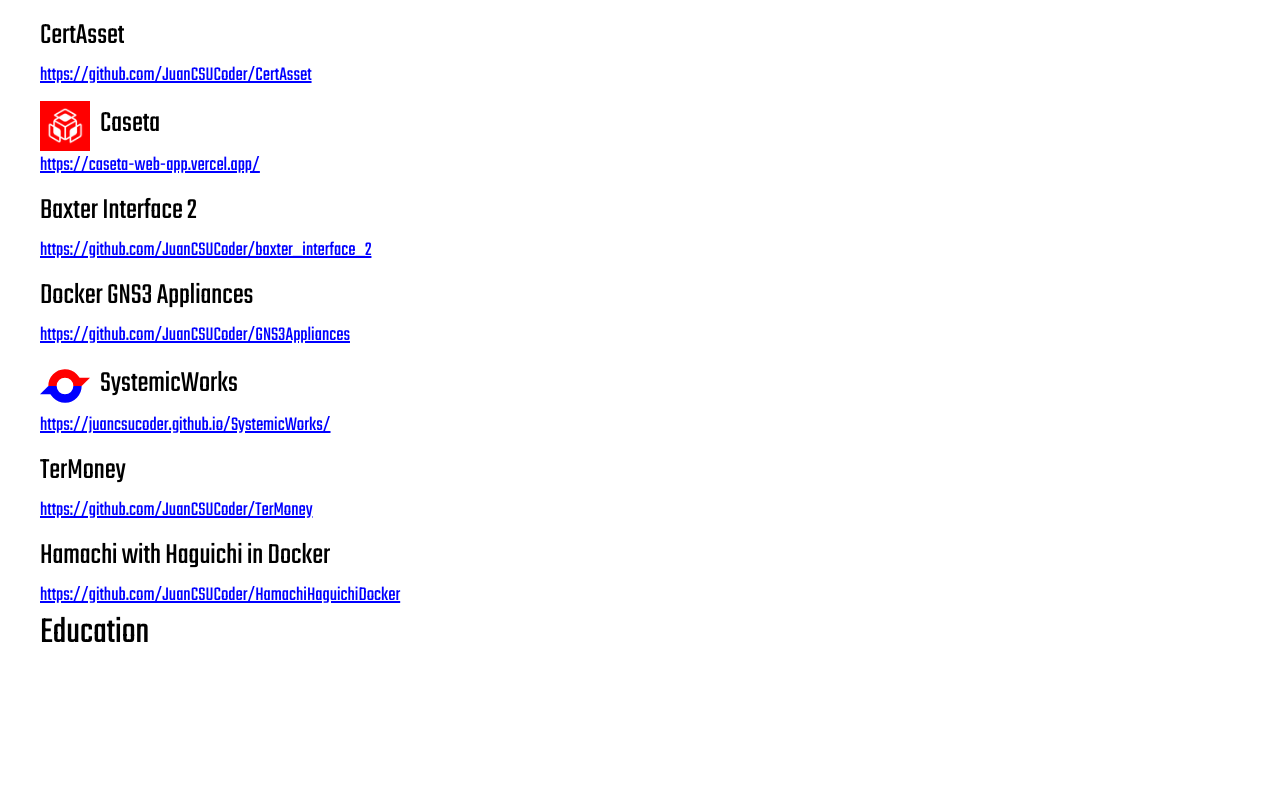
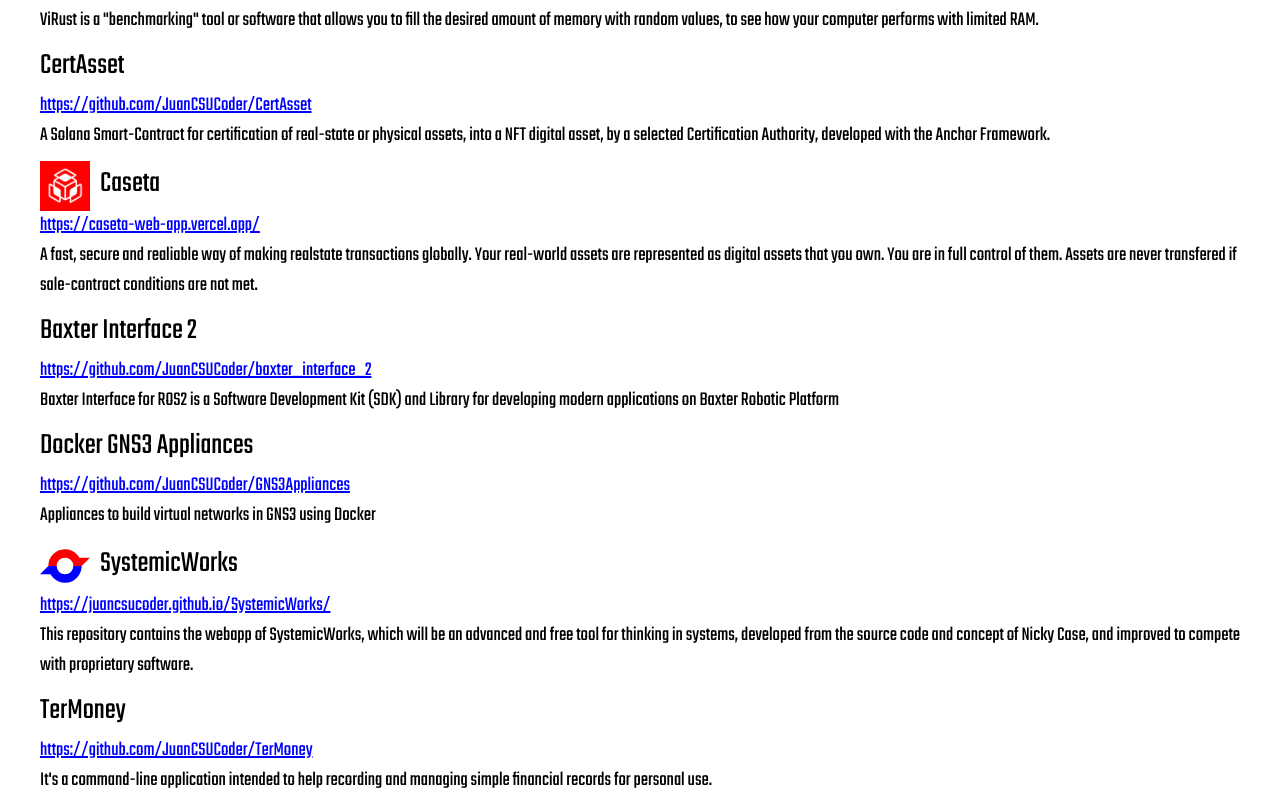
Before and after one commit to JuanCSUCoder/juancsucoder-cv, a Next.js app: page / in a window 1280 px wide. Shown: the part 1625-2420 px from the top of the page. Before the commit the page ends 2326 px from the top, so only its background shows below. Built offline with nearby package versions, Linux system fonts and the light colour scheme.

Commit message:
Feat: Adds All Descriptions

```diff
--- a/app/ui/Projects.tsx
+++ b/app/ui/Projects.tsx
@@ -26,36 +26,44 @@
   {
     name: "ViRust",
     link: "https://github.com/JuanCSUCoder/ViRust",
+    desc: 'ViRust is a "benchmarking" tool or software that allows you to fill the desired amount of memory with random values, to see how your computer performs with limited RAM.',
   },
   {
     name: "CertAsset",
     link: "https://github.com/JuanCSUCoder/CertAsset",
+    desc: "A Solana Smart-Contract for certification of real-state or physical assets, into a NFT digital asset, by a selected Certification Authority, developed with the Anchor Framework.",
   },
   {
     name: "Caseta",
     link: "https://caseta-web-app.vercel.app/",
     logo: "caseta.webp",
+    desc: "A fast, secure and realiable way of making realstate transactions globally. Your real-world assets are represented as digital assets that you own. You are in full control of them. Assets are never transfered if sale-contract conditions are not met.",
   },
   {
     name: "Baxter Interface 2",
     link: "https://github.com/JuanCSUCoder/baxter_interface_2",
+    desc: "Baxter Interface for ROS2 is a Software Development Kit (SDK) and Library for developing modern applications on Baxter Robotic Platform",
   },
   {
     name: "Docker GNS3 Appliances",
     link: "https://github.com/JuanCSUCoder/GNS3Appliances",
+    desc: "Appliances to build virtual networks in GNS3 using Docker",
   },
   {
     name: "SystemicWorks",
     link: "https://juancsucoder.github.io/SystemicWorks/",
     logo: "systemic.svg",
+    desc: "This repository contains the webapp of SystemicWorks, which will be an advanced and free tool for thinking in systems, developed from the source code and concept of Nicky Case, and improved to compete with proprietary software.",
   },
   {
     name: "TerMoney",
     link: "https://github.com/JuanCSUCoder/TerMoney",
+    desc: "It's a command-line application intended to help recording and managing simple financial records for personal use.",
   },
   {
     name: "Hamachi with Haguichi in Docker",
     link: "https://github.com/JuanCSUCoder/HamachiHaguichiDocker",
+    desc: "A little workaround to make hamachi work on any linux system properly, with a graphical interface. Using Docker.",
   },
 ];
 
```
